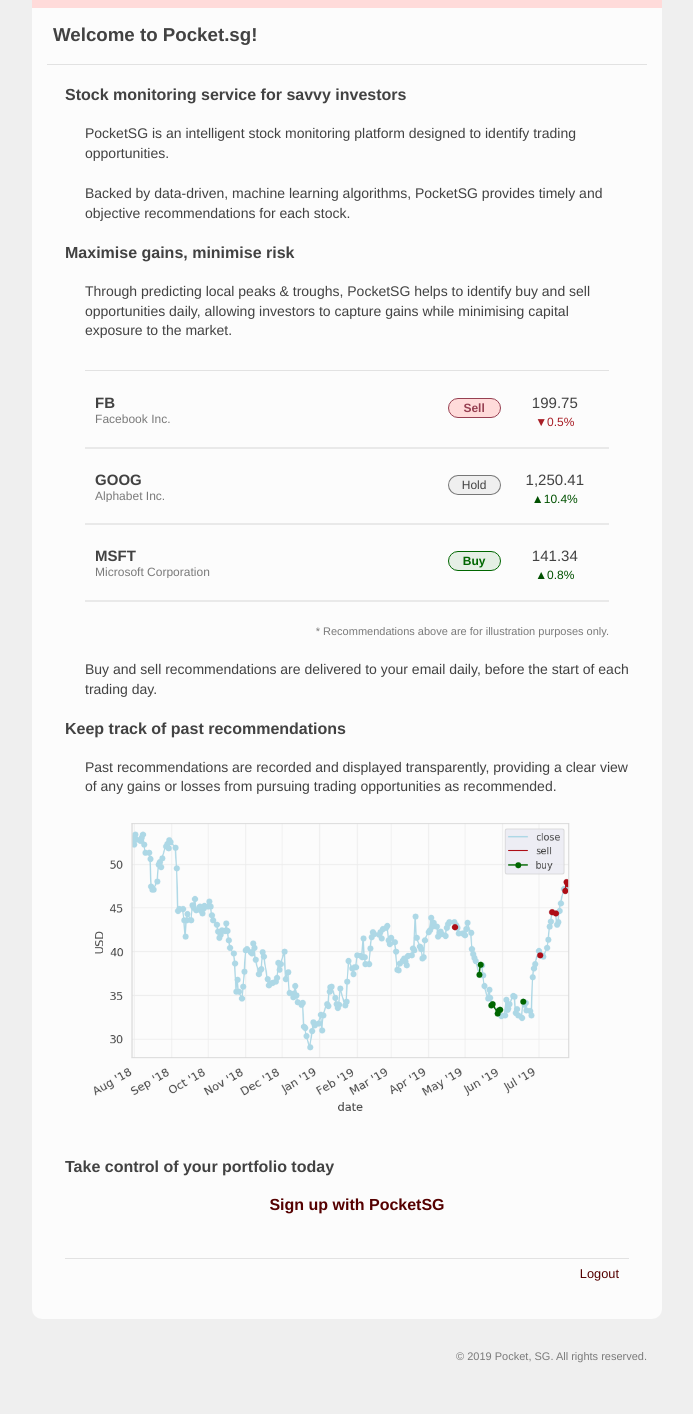
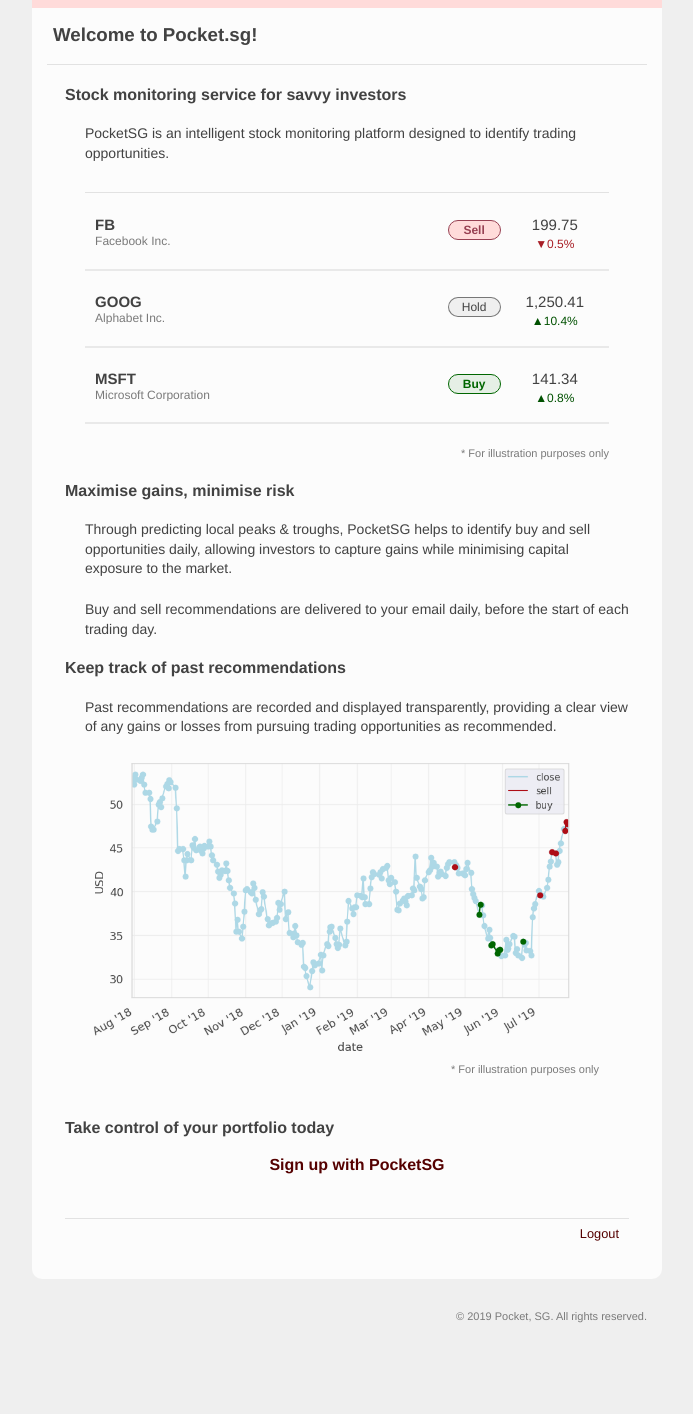
Before and after one commit to channeng/email-article, a Python web app: template app/template/index.html in a window 1280 px wide. Shown: the part 72-1486 px from the top of the page, without its empty margins (293-986 px from the left). After the commit the page ends 1395 px from the top, so only its background shows below. Run offline with Jinja, Linux system fonts and the light colour scheme; the template is opened without the code that fills it, so the values that code supplies are empty.

Commit message:
Move demo above

```diff
--- a/app/template/index.html
+++ b/app/template/index.html
@@ -88,13 +88,6 @@
     <h4>Stock monitoring service for savvy investors</h4>
     <div class="subtext">
       <p>PocketSG is an intelligent stock monitoring platform designed to identify trading opportunities.</p>
-      <br>
-      <p>Backed by data-driven, machine learning algorithms, PocketSG provides timely and objective recommendations for each stock.</p>
-    </div>
-
-    <h4>Maximise gains, minimise risk</h4>
-    <div class="subtext">
-      <p>Through predicting local peaks & troughs, PocketSG helps to identify buy and sell opportunities daily, allowing investors to capture gains while minimising capital exposure to the market.</p>
     </div>
     <br>
     <div class="subtext" style="padding-right: 20px;">
@@ -212,10 +205,12 @@
         <hr style="border-color: rgba(0, 0, 0, 0.075); border-width: 0.5px;">
       </li>
     </ul>
-    <p style="text-align: right;" class="font-credits">* Recommendations above are for illustration purposes only.</p>
+    <p style="text-align: right;" class="font-credits">* For illustration purposes only</p>
     </div>
 
+    <h4>Maximise gains, minimise risk</h4>
     <div class="subtext">
+      <p>Through predicting local peaks & troughs, PocketSG helps to identify buy and sell opportunities daily, allowing investors to capture gains while minimising capital exposure to the market.</p>
       <br>
       <p>Buy and sell recommendations are delivered to your email daily, before the start of each trading day.</p>
     </div>
@@ -227,6 +222,7 @@
       <a href="{{ url_for('security.register') }}">
         <img src="{{url_for('static', filename='sample_plot.png')}}" alt="Sample plot" style="width:90%; text-align:center;">
       </a>
+      <p style="text-align: right; padding-right:30px;" class="font-credits">* For illustration purposes only</p>
     </div>
     <br>
     <h4>Take control of your portfolio today</h4>
```
